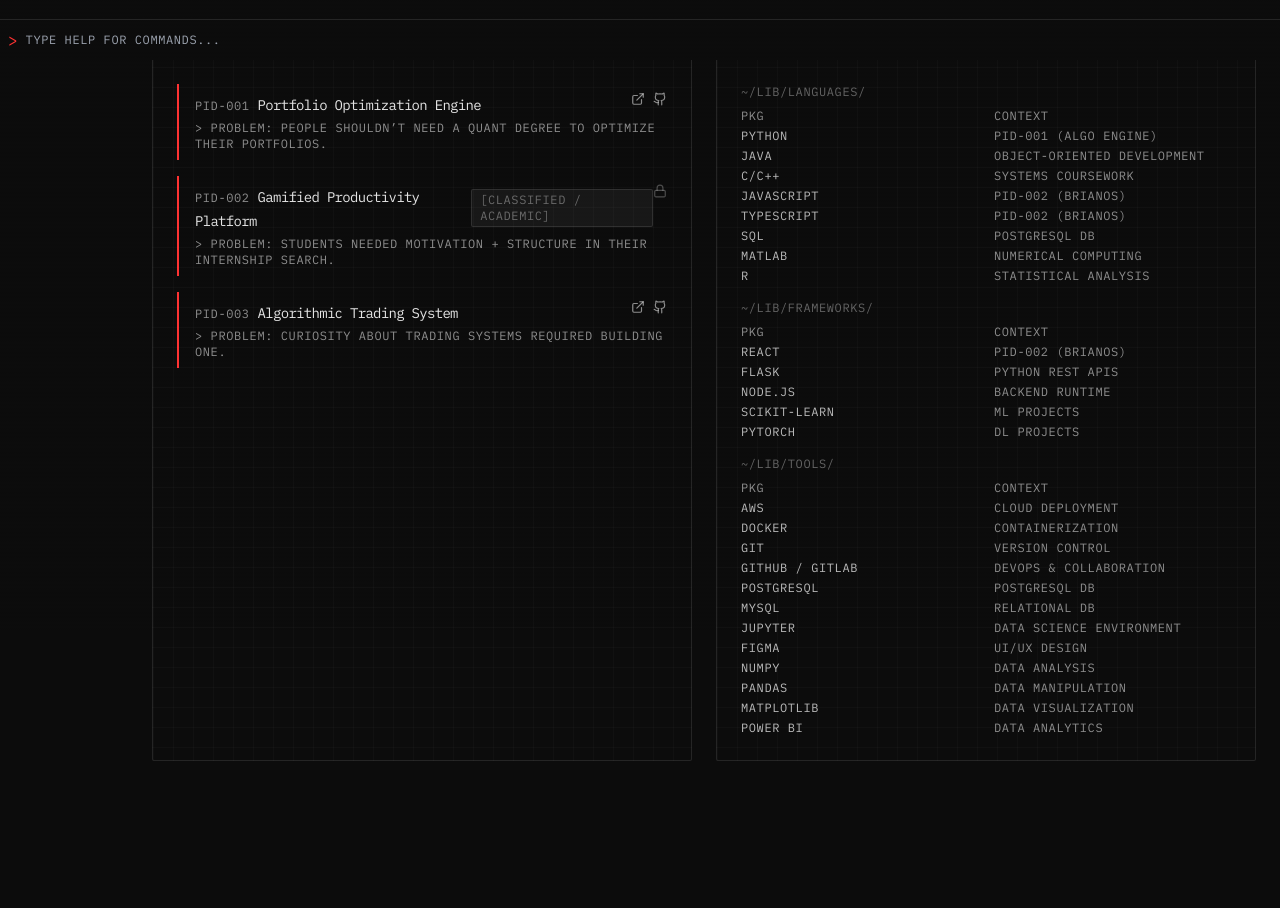
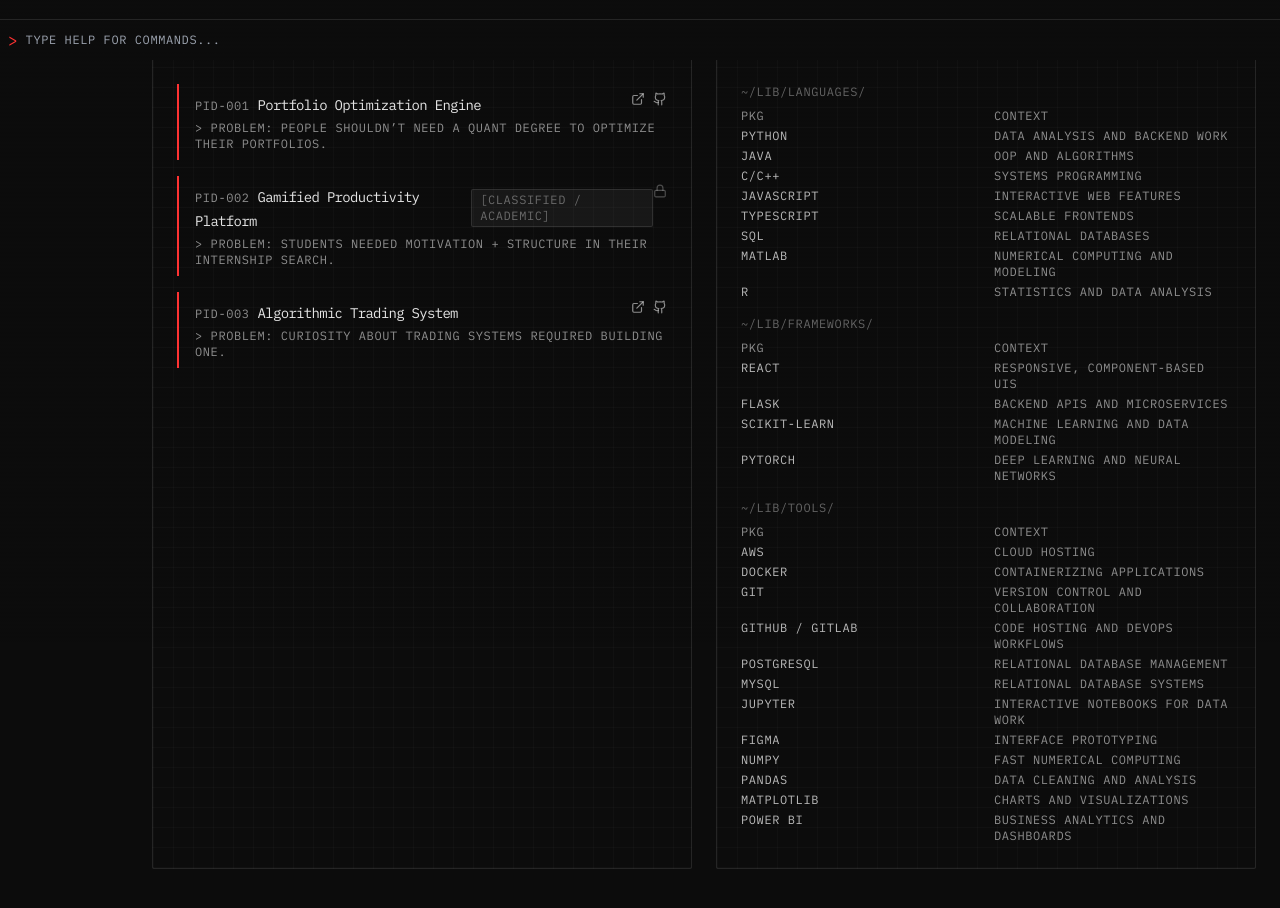
Before and after one commit to bwang257/bwang257.github.io, a React (Vite) app: page / in a window 1280 px wide. Shown: the part 740-1648 px from the top of the page. Built offline with nearby package versions, Linux system fonts and the light colour scheme.

Commit message:
Revised skills section

```diff
--- a/src/App.jsx
+++ b/src/App.jsx
@@ -444,37 +444,37 @@ const RunningServicesWindow = () => {
 const InstalledPackagesWindow = () => {
   const skillCategories = {
     "~/lib/languages/": [
-      { name: "Python", use: "DAILY", context: "PID-001 (Algo Engine)" },
-      { name: "Java", use: "WEEKLY", context: "Object-Oriented Development" },
-      { name: "C/C++", use: "WEEKLY", context: "Systems Coursework" },
-      { name: "JavaScript", use: "DAILY", context: "PID-002 (BrianOS)" },
-      { name: "TypeScript", use: "DAILY", context: "PID-002 (BrianOS)" },
-      { name: "SQL", use: "WEEKLY", context: "PostgreSQL DB" },
-      { name: "MATLAB", use: "OCCASIONAL", context: "Numerical Computing" },
-      { name: "R", use: "OCCASIONAL", context: "Statistical Analysis" }
-    ],
+      { name: "Python", context: "Data analysis and backend work" },
+      { name: "Java", context: "OOP and algorithms" },
+      { name: "C/C++", context: "Systems programming" },
+      { name: "JavaScript", context: "Interactive web features" },
+      { name: "TypeScript", context: "Scalable frontends" },
+      { name: "SQL", context: "Relational databases" },
+      { name: "MATLAB", context: "Numerical computing and modeling" },
+      { name: "R", context: "Statistics and data analysis" }
+    ]
+    ,
 
     "~/lib/frameworks/": [
-      { name: "React", use: "DAILY", context: "PID-002 (BrianOS)" },
-      { name: "Flask", use: "DAILY", context: "Python REST APIs" },
-      { name: "Node.js", use: "WEEKLY", context: "Backend Runtime" },
-    { name: "scikit-learn", use: "OCCASIONAL", context: "ML Projects" },
-      { name: "PyTorch", use: "OCCASIONAL", context: "DL Projects" }
+      { name: "React", context: "Responsive, component-based UIs" },
+      { name: "Flask", context: "Backend APIs and microservices" },
+      { name: "scikit-learn", context: "Machine learning and data modeling" },
+      { name: "PyTorch", context: "Deep learning and neural networks" }
     ],
 
     "~/lib/tools/": [
-      { name: "AWS", use: "OCCASIONAL", context: "Cloud Deployment" },
-      { name: "Docker", use: "OCCASIONAL", context: "Containerization" },
-      { name: "Git", use: "DAILY", context: "Version Control" },
-      { name: "GitHub / GitLab", use: "DAILY", context: "DevOps & Collaboration" },
-      { name: "PostgreSQL", use: "WEEKLY", context: "PostgreSQL DB" },
-      { name: "MySQL", use: "OCCASIONAL", context: "Relational DB" },
-      { name: "Jupyter", use: "WEEKLY", context: "Data Science Environment" },
-      { name: "Figma", use: "OCCASIONAL", context: "UI/UX Design" },
-      { name: "NumPy", use: "OCCASIONAL", context: "Data Analysis" },
-      { name: "Pandas", use: "OCCASIONAL", context: "Data Manipulation" },
-      { name: "Matplotlib", use: "WEEKLY", context: "Data Visualization" },
-      { name: "Power BI", use: "OCCASIONAL", context: "Data Analytics" }
+      { name: "AWS", context: "Cloud hosting" },
+      { name: "Docker", context: "Containerizing applications" },
+      { name: "Git", context: "Version control and collaboration" },
+      { name: "GitHub / GitLab", context: "Code hosting and DevOps workflows" },
+      { name: "PostgreSQL", context: "Relational database management" },
+      { name: "MySQL", context: "Relational database systems" },
+      { name: "Jupyter", context: "Interactive notebooks for data work" },
+      { name: "Figma", context: "Interface prototyping" },
+      { name: "NumPy", context: "Fast numerical computing" },
+      { name: "Pandas", context: "Data cleaning and analysis" },
+      { name: "Matplotlib", context: "Charts and visualizations" },
+      { name: "Power BI", context: "Business analytics and dashboards" }
     ]
   };
 
--- a/src/index.css
+++ b/src/index.css
@@ -150,32 +150,62 @@ button, a, input, textarea, select {
 }
 
 @layer utilities {
-  /* Glitch Effect */
+  /* Glitch Effect - Clean RGB Channel Split */
   .glitch-text {
     position: relative;
-    animation: glitch 0.3s infinite;
+    color: #e5e5e5;
+    animation: glitch-main 2.5s ease-in-out infinite;
   }
 
-  @keyframes glitch {
+  @keyframes glitch-main {
     0%, 100% {
-      clip-path: inset(0 0 0 0);
+      text-shadow:
+        0.05em 0 0 #00ff00,
+        -0.05em -0.025em 0 #ff00ff,
+        0.025em 0.05em 0 #00ffff;
       transform: translate(0);
     }
-    20% {
-      clip-path: inset(20% 0 60% 0);
-      transform: translate(-2px, 2px);
+    15% {
+      text-shadow:
+        0.05em 0 0 #00ff00,
+        -0.05em -0.025em 0 #ff00ff,
+        0.025em 0.05em 0 #00ffff;
+      transform: translate(0);
     }
-    40% {
-      clip-path: inset(40% 0 20% 0);
-      transform: translate(2px, -2px);
+    16% {
+      text-shadow:
+        -0.05em -0.025em 0 #00ff00,
+        0.025em 0.025em 0 #ff00ff,
+        -0.05em -0.05em 0 #00ffff;
+      transform: translate(0.025em, -0.025em);
     }
-    60% {
-      clip-path: inset(60% 0 5% 0);
-      transform: translate(-1px, 1px);
+    17% {
+      text-shadow:
+        0.025em 0.05em 0 #00ff00,
+        0.05em 0 0 #ff00ff,
+        0 -0.05em 0 #00ffff;
+      transform: translate(-0.025em, 0.025em);
     }
-    80% {
-      clip-path: inset(5% 0 40% 0);
-      transform: translate(1px, -1px);
+    18% {
+      text-shadow:
+        -0.025em 0 0 #00ff00,
+        -0.025em -0.025em 0 #ff00ff,
+        -0.025em -0.05em 0 #00ffff;
+      transform: translate(0, -0.025em);
+    }
+    19% {
+      text-shadow:
+        0.05em 0 0 #00ff00,
+        -0.05em -0.025em 0 #ff00ff,
+        0.025em 0.05em 0 #00ffff;
+      transform: translate(0);
+    }
+    20%, 100% {
+      text-shadow:
+        0.05em 0 0 #00ff00,
+        -0.05em -0.025em 0 #ff00ff,
+        0.025em 0.05em 0 #00ffff;
+      transform: translate(0);
     }
   }
 
```
Also changed, not shown: public/profile.png (renamed from profile.png).
